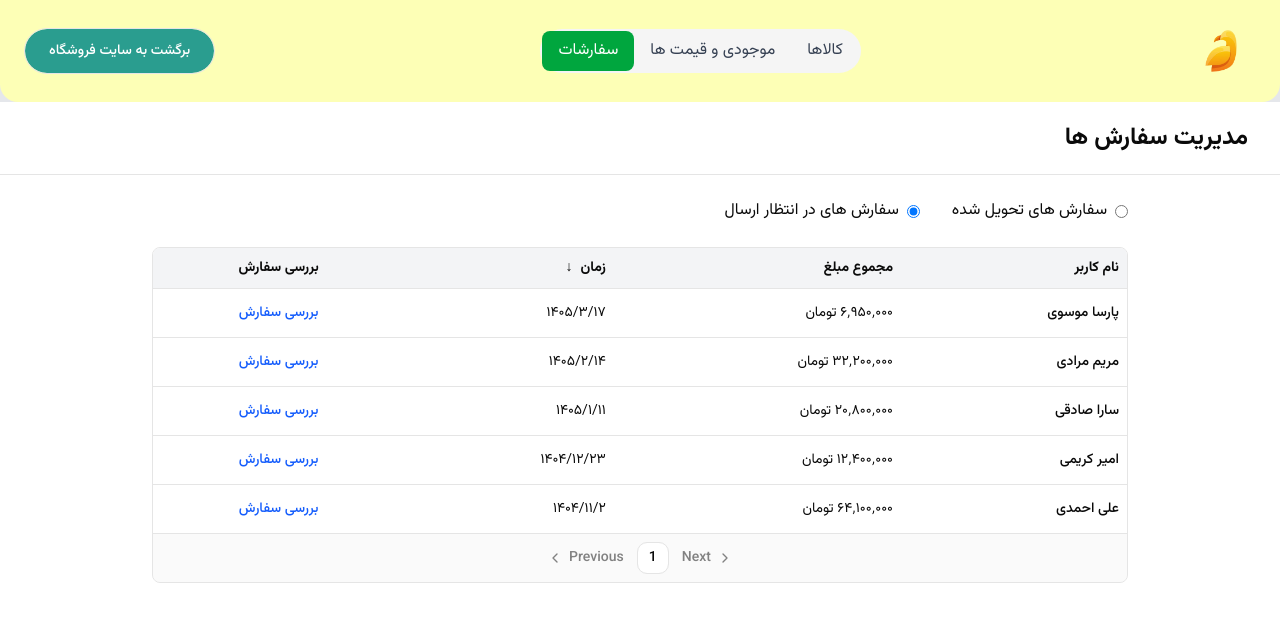
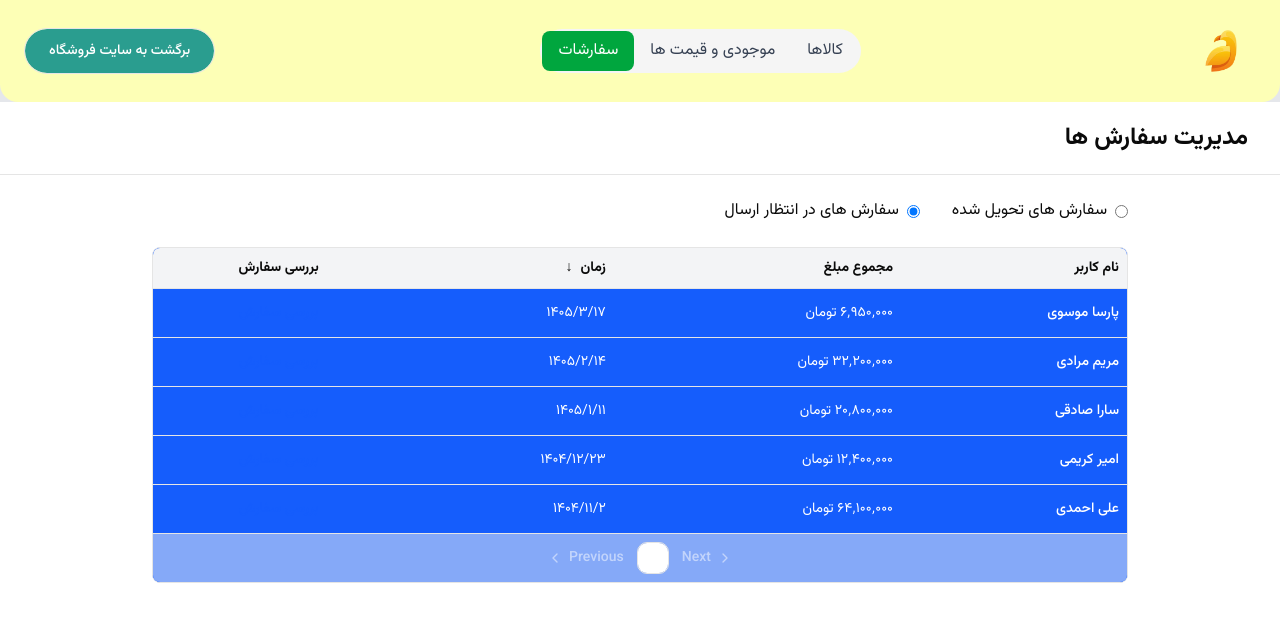
Before and after one commit to seydalirezatabatabaei/maktab143-FinalProject-Seydalireza-Tabatabaei, a Next.js app: page /admin/Orders in a window 1280 px wide. Shown: the top 622 px of the page. Built offline with nearby package versions, Linux system fonts and the light colour scheme; data requests are answered from the project's data file; a web font is replaced by a local one.

Commit message:
chore: work in order page

```diff
--- a/app/admin/adminproducts/page.tsx
+++ /dev/null
@@ -1,9 +0,0 @@
-import React from 'react'
-
-function AdminProducts() {
-  return (
-    <div>AdminProducts contain the list of all products managed by the admin.</div>
-  )
-}
-
-export default AdminProducts
--- a/components/admin/OrdersTable.tsx
+++ b/components/admin/OrdersTable.tsx
@@ -48,9 +48,9 @@ export default function OrdersTable({
   };
 
   return (
-    <div className="border rounded-md bg-white overflow-hidden">
+    <div className="border rounded-md bg-blue-600 overflow-hidden">
 
-      <Table>
+      <Table className="bg-blue-600 text-white">
 
         <TableHeader className="bg-gray-100">
 
--- a/server/db.json
+++ b/server/db.json
@@ -1271,6 +1271,12 @@
       "role": "user"
     },
     {
+      "name": "سید علیرضا طباطبایی",
+      "username": "alireza",
+      "password": "09135206273",
+      "role": "user"
+    },
+    {
       "name": "امیر محمدی",
       "username": "amir",
       "password": "123456",
```
